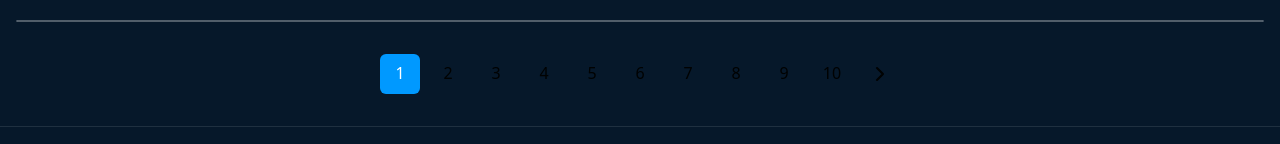
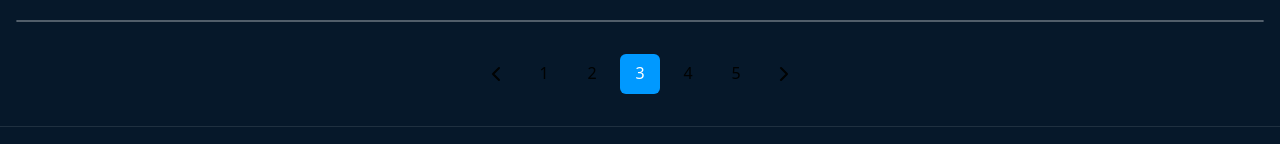
Before and after one commit to T32la/jsbootcamp, a React (Vite) app in the folder 03-react-vite/: page / in a window 1280 px wide. Shown: the part 631-775 px from the top of the page. Built offline with nearby package versions, Linux system fonts and the light colour scheme.

Commit message:
callbacks pasar funciones como props

```diff
--- a/03-react-vite/src/App.jsx
+++ b/03-react-vite/src/App.jsx
@@ -5,6 +5,9 @@ import { Pagination } from "./components/Pagination.jsx";
 import { Footer } from "./components/Footer.jsx";
 
 function App() {
+  const handlePageChange = (page) => {
+    console.log("Cambiando a la pagina: ", page);
+  };
   return (
     <>
       <Header />
@@ -14,7 +17,11 @@ function App() {
 
         <section>
           <JobListings />
-          <Pagination />
+          <Pagination
+            currentPage={3}
+            totalPages={5}
+            onPageChange={handlePageChange}
+          />
         </section>
       </main>
       <Footer />
--- a/03-react-vite/src/components/Pagination.jsx
+++ b/03-react-vite/src/components/Pagination.jsx
@@ -1,4 +1,4 @@
-export function Pagination({ currentPage = 1, totalPages = 10 }) {
+export function Pagination({ currentPage = 1, totalPages = 10, onPageChange }) {
   // generar un array de paginas a mostrar
   const pages = Array.from({ length: totalPages }, (_, i) => i + 1);
 
@@ -11,10 +11,33 @@ export function Pagination({ currentPage = 1, totalPages = 10 }) {
   const styleNextButton = isLastPage
     ? { pointerEvents: "none", opacity: 0.5 }
     : {};
+
+  // Function para manejar el cambio de pagina
+  const handlePrevClick = (event) => {
+    event.preventDefault();
+    if (isFirstPage === false) {
+      onPageChange(currentPage - 1);
+    }
+  };
+
+  const handleNextClick = (event) => {
+    event.preventDefault();
+    if (isLastPage === false) {
+      onPageChange(currentPage + 1);
+    }
+  };
+
+  const handleChangePage = (event) => {
+    event.preventDefault();
+    const page = Number(event.target.dataset.page);
+    if (page === false) {
+      onPageChange(page);
+    }
+  };
   return (
     <nav className="pagination">
       {!isFirstPage && (
-        <a href="#" style={stylePrevButton}>
+        <a href="#" style={stylePrevButton} onClick={handlePrevClick}>
           <svg
             xmlns="http://www.w3.org/2000/svg"
             width="24"
@@ -34,15 +57,17 @@ export function Pagination({ currentPage = 1, totalPages = 10 }) {
       )}
       {pages.map((page) => (
         <a
+          data-page={page}
           href={`#${page}`}
           className={currentPage === page ? "is-active" : ""}
+          onClick={(event) => handleChangePage(event, page)}
         >
           {page}
         </a>
       ))}
 
       {isLastPage === false && (
-        <a href="#" style={styleNextButton}>
+        <a href="#" style={styleNextButton} onClick={handleNextClick}>
           <svg
             xmlns="http://www.w3.org/2000/svg"
             width="24"
```
Also changed, not shown: 1 other file (tests, documents, lock files or other folders).
